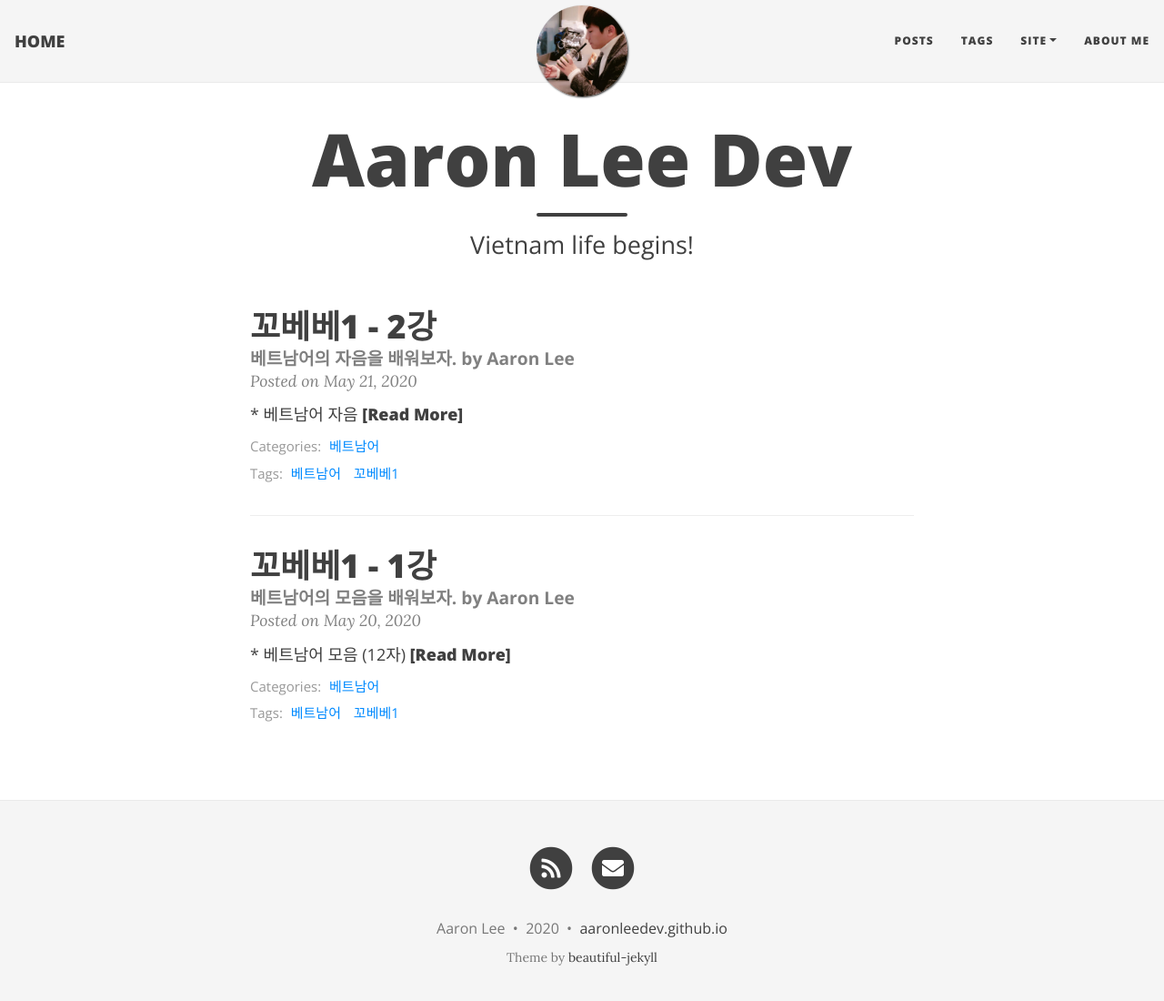
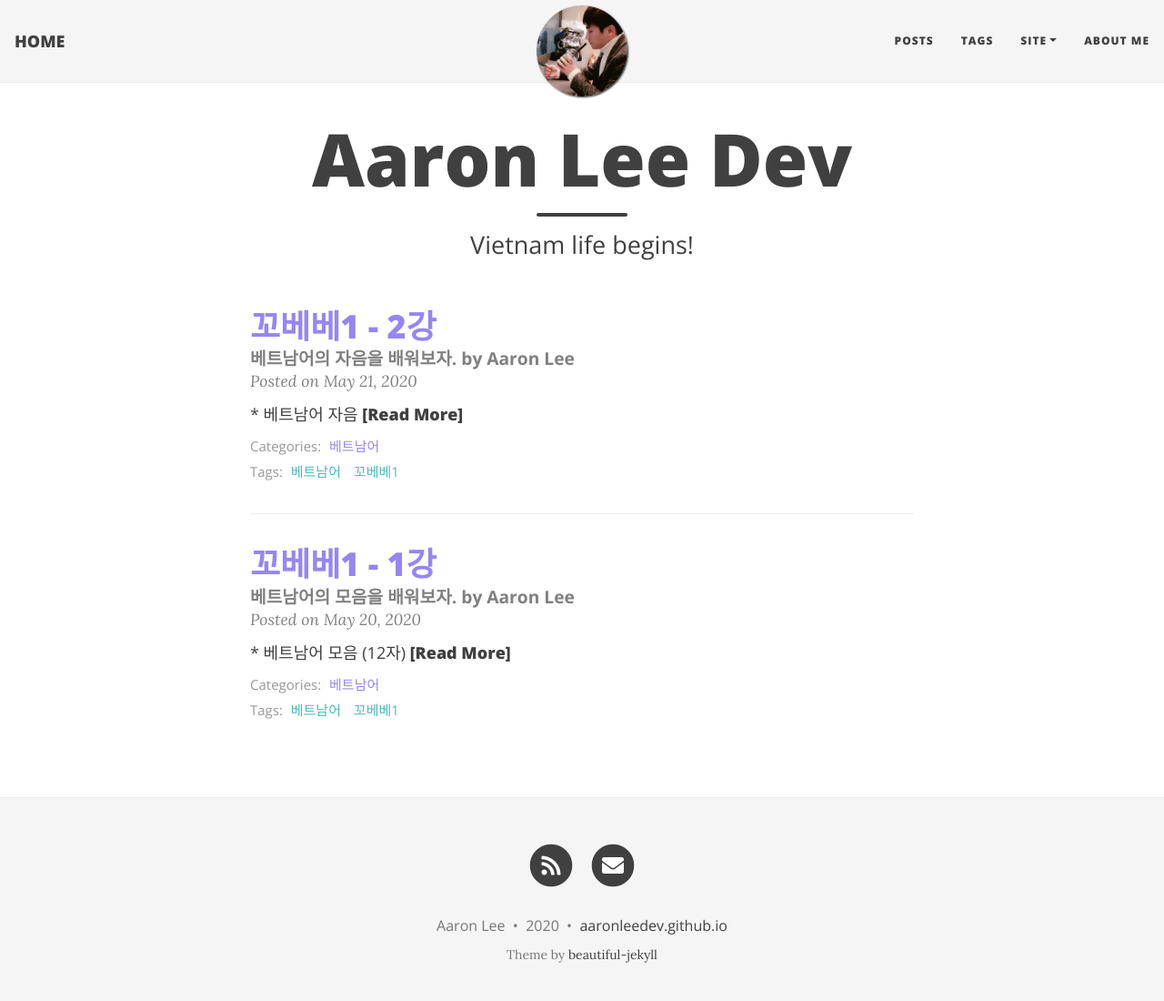
Before and after one commit to aaronleedev/aaronleedev.github.io, a Jekyll site: the page built from index.html, in a window 1280 px wide and 1113 px high. Shown: the top 1100 px of the window at 91% size. Built offline with Jekyll 4.4.1, drawn with Linux system fonts in a browser that asks for light colours; nearby versions of some CDN libraries; the list of posts is cut into pages by our own code.

Commit message:
modified home page

```diff
--- a/_layouts/home.html
+++ b/_layouts/home.html
@@ -10,7 +10,12 @@ layout: page
   {% for post in posts %}
   <article class="post-preview">
     <a href="{{ post.url | relative_url }}">
-      <h2 class="post-title" style="font-weight: 800;">{{ post.title }}</h2>
+      {% if post.categories.size > 0 %}
+        {% assign cat = post.categories[0] %}
+      <h2 class="post-title" style="font-weight: 800;color: {{ site.descriptions[cat].color }};">{{ post.title }}</h2>
+      {% else %}
+      <h2 class="post-title" style="font-weight: 800;color: #404040;">{{ post.title }}</h2>
+      {% endif %}
 
       {% if post.subtitle %}
         <h3 class="post-subtitle" style="font-weight: 700;color: #808080;font-size: 1.2rem;font-style: initial;margin: -0.2rem 0 0.3rem 0;">
@@ -43,13 +48,13 @@ layout: page
     </div>
 
     {% if post.categories.size > 0 %}
-    <div class="blog-tags" style="margin-bottom: -0.2rem;">
+    <div class="blog-tags" style="margin-bottom: -0.3rem;">
       Categories:
       {% for category in post.categories %}
       {% if site.descriptions[category] %}
-      <a href="{{ '/posts' | relative_url }}#{{- category -}}">{{- site.descriptions[category].name -}}</a>
+      <a style="color: {{- site.descriptions[category].color -}};" href="{{ '/posts' | relative_url }}#{{- category -}}">{{- site.descriptions[category].name -}}</a>
       {% else %}
-      <a href="{{ '/posts' | relative_url }}#{{- category -}}">{{- category -}}</a>
+      <a style="color: #00aae2;" href="{{ '/posts' | relative_url }}#{{- category -}}">{{- category -}}</a>
       {% endif %}
       {% endfor %}
     </div>
@@ -60,7 +65,7 @@ layout: page
       Tags:
       {% if site.link-tags %}
       {% for tag in post.tags %}
-      <a href="{{ '/tags' | relative_url }}#{{- tag -}}">{{- tag -}}</a>
+      <a style="color: #4cbbb9;" href="{{ '/tags' | relative_url }}#{{- tag -}}">{{- tag -}}</a>
       {% endfor %}
       {% else %}
         {{ post.tags | join: ", " }}
```
